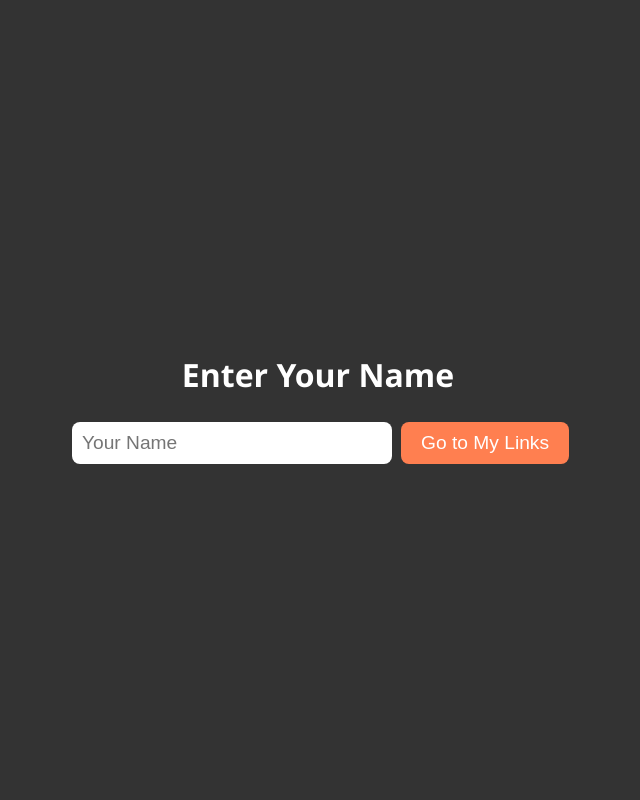
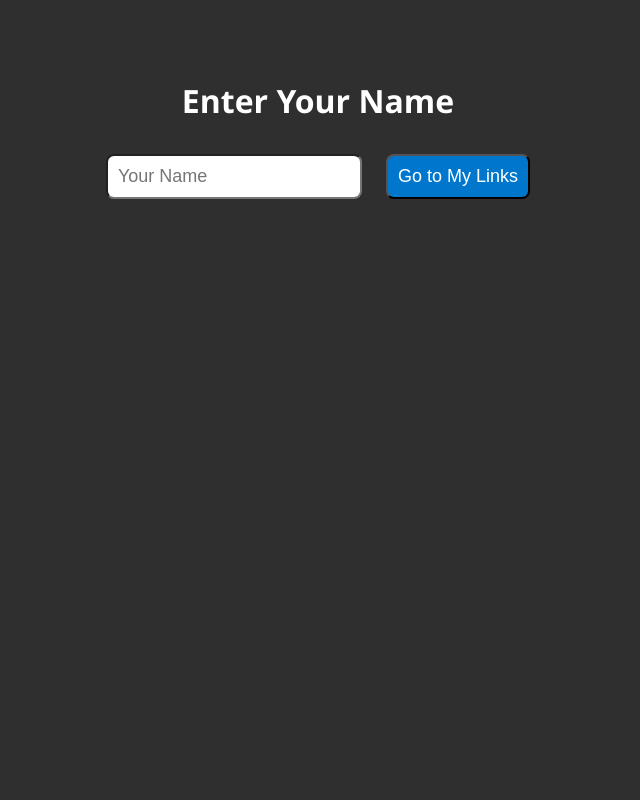
Before and after one commit to crsbo/my-links-app, a Flask app: page / in a window 1280 px wide. Shown: the whole page, without its empty margins (322-962 px from the left). Run offline with Flask 3, Linux system fonts and the light colour scheme.

Commit message:
Update index.html

```diff
--- a/templates/index.html
+++ b/templates/index.html
@@ -6,53 +6,37 @@
     <style>
         body {
             font-family: 'Segoe UI', sans-serif;
-            background: #333;
+            background: #2f2f2f;
             color: white;
-            display: flex;
-            justify-content: center;
-            align-items: center;
-            height: 100vh;
-            margin: 0;
+            text-align: center;
+            padding: 50px;
         }
         h1 {
-            text-align: center;
-            font-size: 2em;
+            color: #fff;
         }
-        form {
-            text-align: center;
-            margin-top: 20px;
-        }
-        input[type="text"] {
+        input, button {
+            font-size: 18px;
             padding: 10px;
-            font-size: 1.2em;
-            margin: 5px;
-            width: 300px;
+            margin: 10px;
             border-radius: 8px;
-            border: none;
         }
         button {
-            padding: 10px 20px;
-            background-color: #ff7f50;
-            border: none;
+            background-color: #0077cc;
             color: white;
-            font-size: 1.2em;
-            border-radius: 8px;
             cursor: pointer;
             transition: all 0.3s ease;
         }
         button:hover {
-            background-color: #ff6347;
             transform: scale(1.1);
+            background-color: #005fa3;
         }
     </style>
 </head>
 <body>
-    <div>
-        <h1>Enter Your Name</h1>
-        <form action="/add_links" method="POST">
-            <input type="text" name="username" placeholder="Your Name" required>
-            <button type="submit">Go to My Links</button>
-        </form>
-    </div>
+    <h1>Enter Your Name</h1>
+    <form action="/add_links" method="POST">
+        <input type="text" name="username" placeholder="Your Name" required>
+        <button type="submit">Go to My Links</button>
+    </form>
 </body>
 </html>
```
